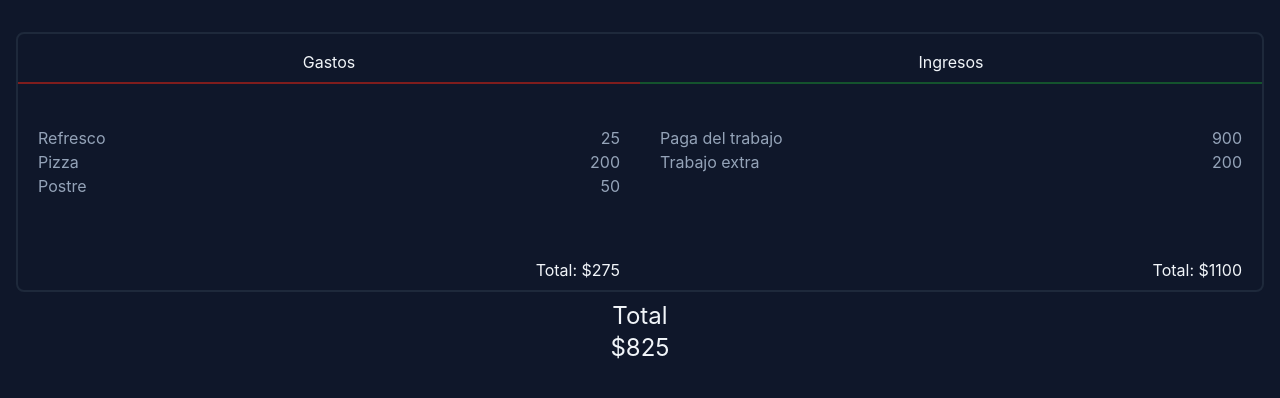
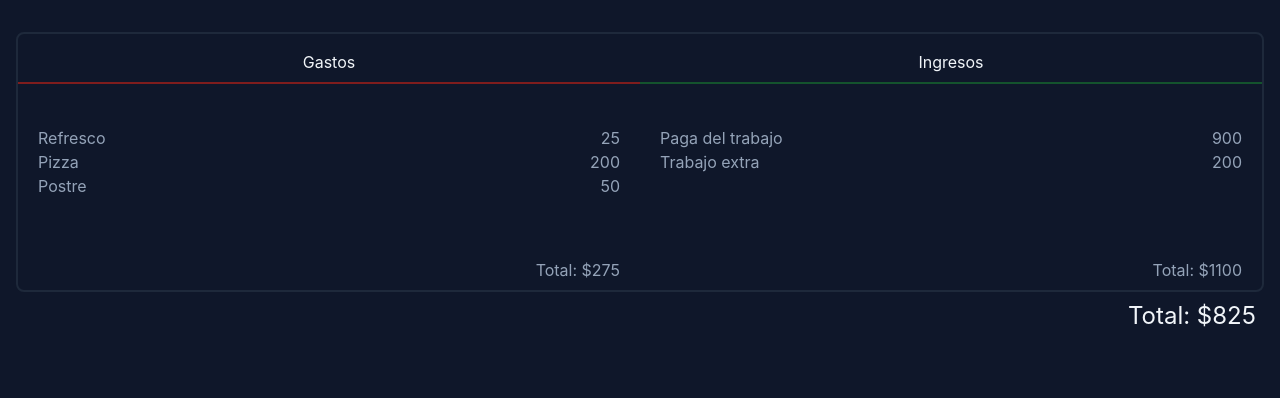
Before and after one commit to Darito97/finance, a React (Vite) app: page / in a window 1280 px wide. Both pictures are taken after a click on the button "Agregar gasto". Shown: the top 398 px of the page. Built offline with nearby package versions, Linux system fonts and the light colour scheme.

Commit message:
Agregado de animaciones a componentes finance

```diff
--- a/src/components/FinanceSection.tsx
+++ b/src/components/FinanceSection.tsx
@@ -1,9 +1,15 @@
 import { useState, useEffect } from "react";
+import { motion } from "framer-motion";
 import FinanceTable from "./FinanceTable";
 
 function FinanceSection(props: { data: any }) {
   const data: [] | any[] = props.data;
   const [totalGlobal, setTotalGlobal] = useState(0);
+
+  const appearUpAnimation = {
+    opacity: [0,1],
+    y: [200, 0]
+  }
 
   const calcTotalGlobal = () => {
     let totals = data.map((dataObject) => caclTotal(dataObject));
@@ -23,7 +29,10 @@ function FinanceSection(props: { data: any }) {
 
   return (
     <main className="h-screen py-8 p-4 text-slate-100">
-      <article className="flex flex-wrap justify-center align-start border-2 border-slate-800 rounded-lg py-2">
+      <motion.article
+        className="flex flex-wrap justify-center align-start border-2 border-slate-800 rounded-lg py-2"
+        animate={appearUpAnimation}
+      >
         {data
           ? data.map((dataObject: any) => {
               let total = caclTotal(dataObject);
@@ -39,10 +48,8 @@ function FinanceSection(props: { data: any }) {
               );
             })
           : ""}
-      </article>
-      <h2 className="p-2 text-2xl text-center">
-        Total <br />${totalGlobal}
-      </h2>
+      </motion.article>
+      <motion.h2 className="p-2 text-2xl text-right" animate={appearUpAnimation}>Total: ${totalGlobal}</motion.h2>
     </main>
   );
 }
--- a/src/components/FinanceTable.tsx
+++ b/src/components/FinanceTable.tsx
@@ -37,7 +37,7 @@ function FinanceTable(props: {
           ? data.map((itemOfData) => item(itemOfData, itemOfData.title))
           : ""}
       </ul>
-      <h3 className="text-right self-end px-5">Total: ${total}</h3>
+      <h3 className="text-right self-end px-5  text-slate-400">Total: ${total}</h3>
     </section>
   );
 }
```
